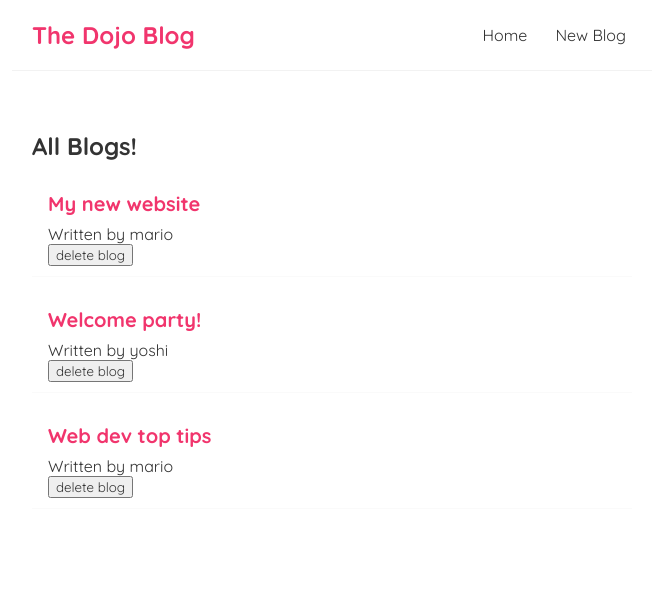
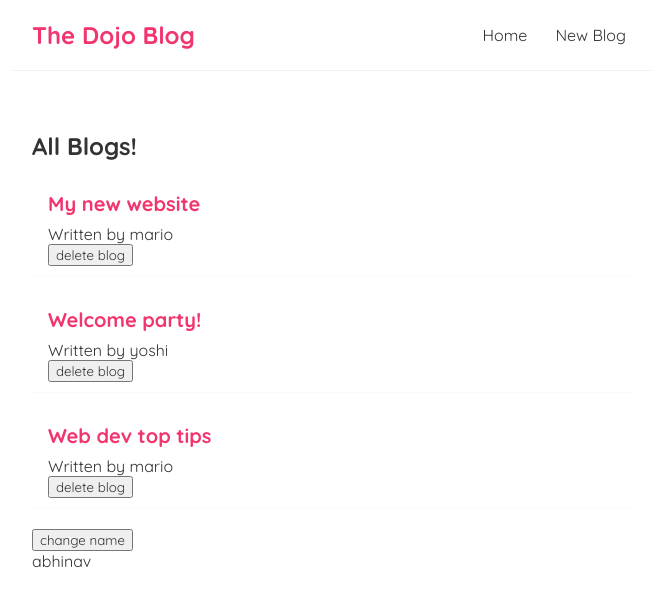
Before and after one commit to Abhinav-Telukunta/React_blogs, a React (Create React App) app: page / in a window 1280 px wide. Shown: the top 606 px of the page, without its empty margins (308-964 px from the left). Built offline with nearby package versions, Linux system fonts and the light colour scheme; the HTML template or start-up script is replaced by a standard one.

Commit message:
useEffect dependencies

```diff
--- a/src/Home.js
+++ b/src/Home.js
@@ -8,6 +8,8 @@
         { title: 'Web dev top tips', body: 'lorem ipsum...', author: 'mario', id: 3 }
     ]);
 
+    const [name,setName]=useState('abhinav');
+
     const handleDelete=(id)=>{
         const newBlogs=blogs.filter((blog)=>blog.id!==id);
         setBlogs(newBlogs);
@@ -15,11 +17,14 @@
 
     useEffect(()=>{
         console.log('use effect ran');
-    });
+        console.log(name);
+    },[name]);
 
     return (
         <div className="home">
             <BlogList blogs={blogs} title="All Blogs!" handleDelete={handleDelete}/>
+            <button onClick={()=>setName('aditi')}>change name</button>
+            <p>{name}</p>
         </div>
      );
 }
```
